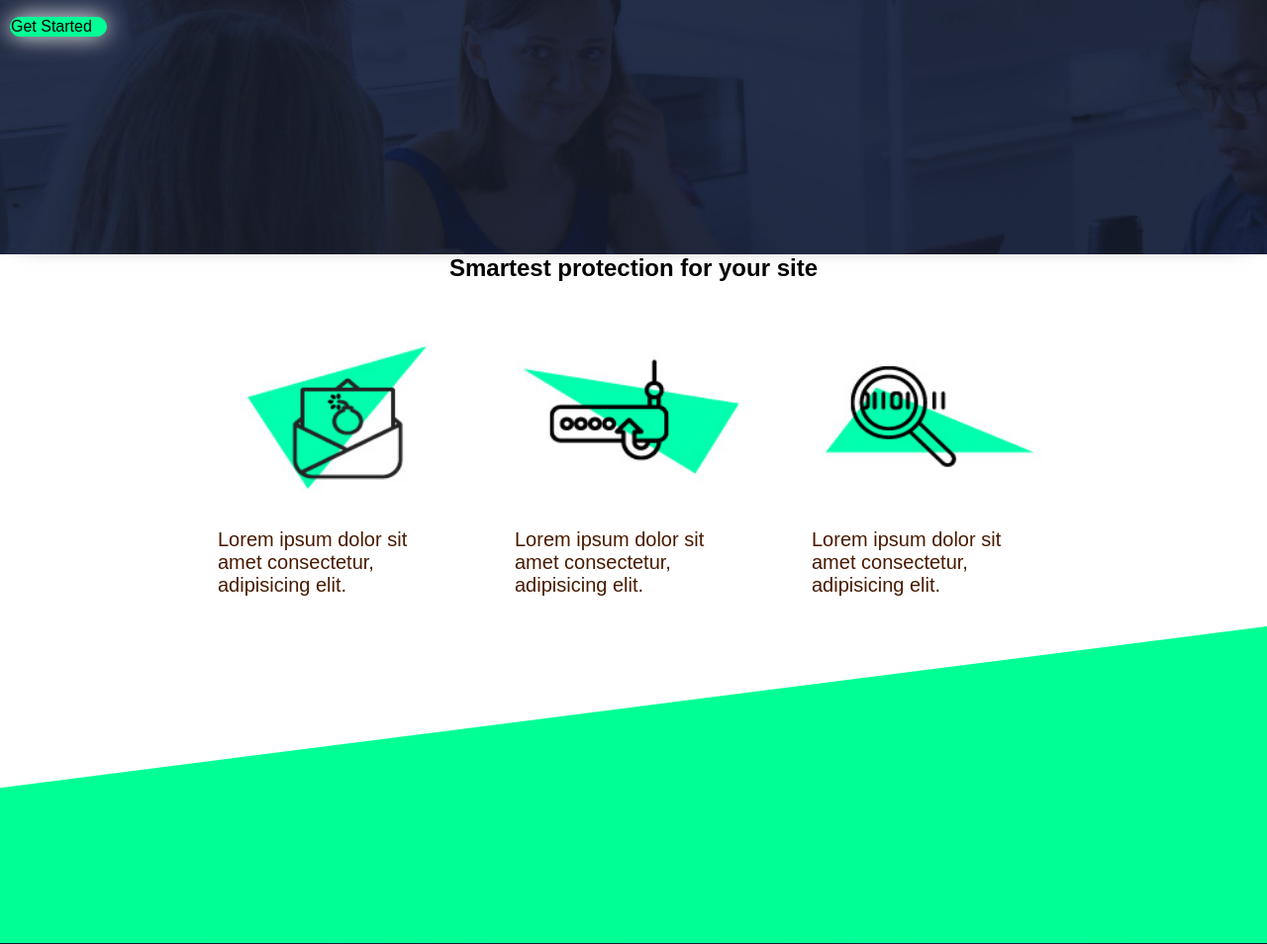
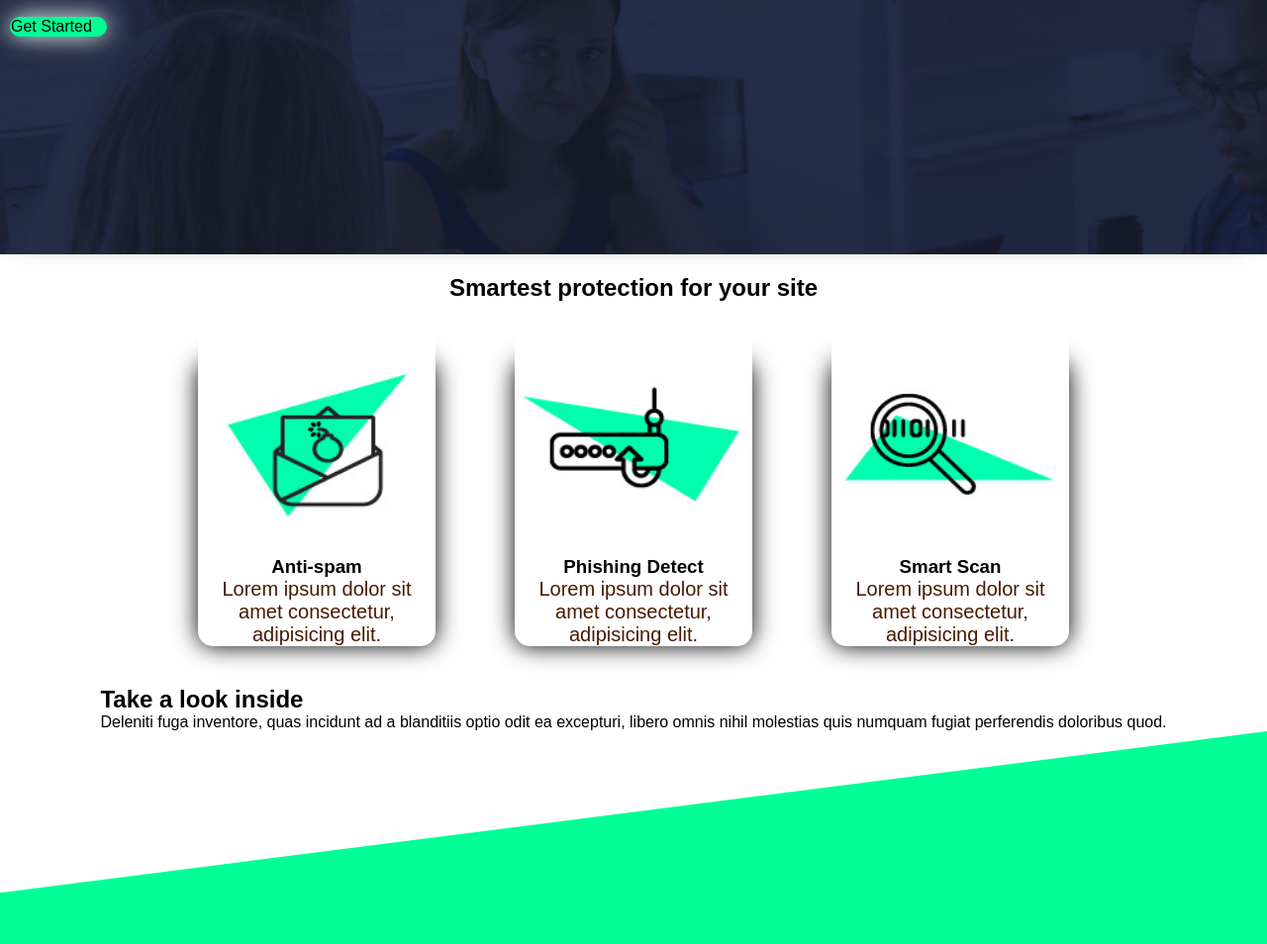
Before and after one commit to Andres234510/trabajoatlas, a plain HTML site: page index.html in a window 1280 px wide. Shown: the part 143-1097 px from the top of the page at 99% size. Drawn offline with Linux system fonts and the light colour scheme.

Commit message:
I create a new div

```diff
--- a/index.html
+++ b/index.html
@@ -20,17 +20,27 @@
     <main>
         <h2>Smartest protection for your site</h2>
         <div class="card">
-            <img src="assest/images/smart-protect-1.jpg" alt="ESPAÑA">
+            <img src="assest/images/smart-protect-1.jpg" alt="smart-protect-1">
+            <h3>Anti-spam</h3>
             <p>Lorem ipsum dolor sit amet consectetur, adipisicing elit.</p>
         </div>
         <div class="card">
-            <img src="assest/images/smart-protect-2.jpg" alt="ESPAÑA">
+            <img src="assest/images/smart-protect-2.jpg" alt="smart-protect-2">
+            <h3>Phishing Detect</h3>
             <p>Lorem ipsum dolor sit amet consectetur, adipisicing elit.</p>
         </div>
         <div class="card">
-            <img src="assest/images/smart-protect-3.jpg" alt="ESPAÑA">
+            <img src="assest/images/smart-protect-3.jpg" alt="smart-protect-3">
+            <h3>Smart Scan</h3>
             <p>Lorem ipsum dolor sit amet consectetur, adipisicing elit.</p>
         </div>
+
+        <div class="next-p">
+            <h2>Take a look inside</h2>
+            <p>Deleniti fuga inventore, quas incidunt ad a blanditiis optio odit ea excepturi, libero omnis nihil molestias quis numquam fugiat perferendis doloribus quod.</p>
+            <div class="btn-next"></div>
+        </div>
+
         <div class="trapecio"></div>
     </main>
     <footer>
--- a/style/style.css
+++ b/style/style.css
@@ -47,6 +47,7 @@ main{
     align-items: center;
 }
 main > h2 {
+    margin: 20px;
     width: 100%;
     text-align: center;
 }
@@ -54,12 +55,13 @@ main > h2 {
 .card {
     width: 15rem;
     height: 18rem;
-    margin: 30px;
+    margin: 40px;
     border-radius: 15px;
     display: flex;
     flex-direction: column;
     justify-content:end;
     align-items: center;
+    box-shadow: 0 0 25px rgb(0, 0, 0);
 }
 
 .card > img {
@@ -71,6 +73,7 @@ main > h2 {
 .card > p {
     font-size: 125%;
     color: #481A00;
+    text-align:center;
 }
 
 .trapecio {
```
